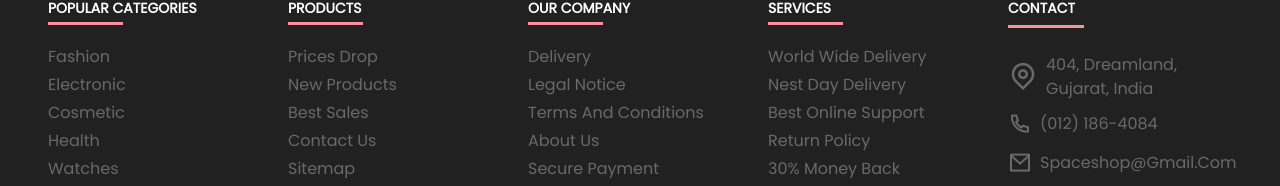
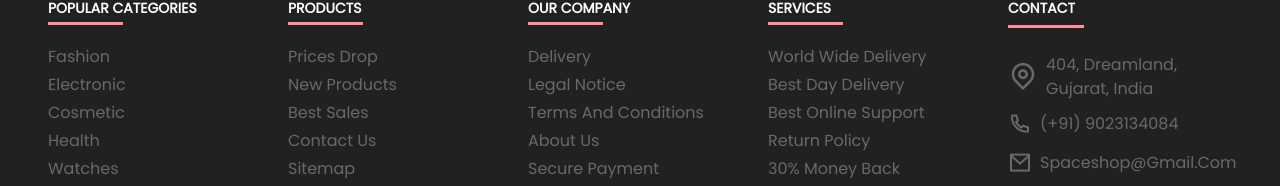
Before and after one commit to Siddhantsingh1230/ShopSpace, a React (Create React App) app: page / in a window 1280 px wide. Shown: the part 4951-5137 px from the top of the page. Built offline with nearby package versions, Linux system fonts and the light colour scheme.

Commit message:
fixed footer typing error

```diff
--- a/src/components/Footer.jsx
+++ b/src/components/Footer.jsx
@@ -364,7 +364,7 @@ const Footer = () => {
             href="#"
             className="text-[#696969] capitalize hover:text-[#ff8f9c]"
           >
-            nest day delivery
+            best day delivery
           </a>
           <a
             href="#"
@@ -404,7 +404,7 @@ const Footer = () => {
               href="#"
               className="text-[#696969] capitalize hover:text-[#ff8f9c]"
             >
-              (012) 186-4084
+              (+91) 9023134084
             </a>
           </div>
           <div className="flex gap-2 items-center">
```
